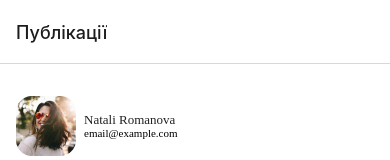
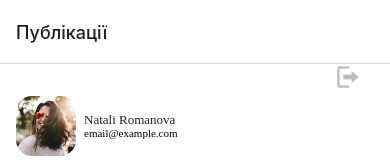
Before and after one commit to TaraniukD/reactNativeProgect, a React Native app: screen / in a window 390 px wide. Shown: the top 160 px of the page. Built offline with nearby package versions, Linux system fonts and the light colour scheme.

Commit message:
Update PostsScreen.js

```diff
--- a/assets/Screens/mainScreen/PostsScreen/PostsScreen.js
+++ b/assets/Screens/mainScreen/PostsScreen/PostsScreen.js
@@ -36,9 +36,9 @@ const posts = [
 export default function PostScreen() {
   return (
     <View style={{ flex: 1, backgroundColor: "#fff", paddingTop: 32, position: "relative" }}>
-      {/* <View style={{position: "absolute", top: -20, right: 30, zIndex: 1000,}}> */}
-        {/* <Entypo name="log-out" size={24} color="black" /> */}
-        {/* </View> */}
+      <View style={{position: "absolute", top: 0, right: 30, zIndex: 1000,}}>
+        <Entypo name="log-out" size={24} color="#BDBDBD" />
+        </View>
       <View style={styles.container}>
         <Image source={avatarImg} style={styles.photo} />
         <View>
```
